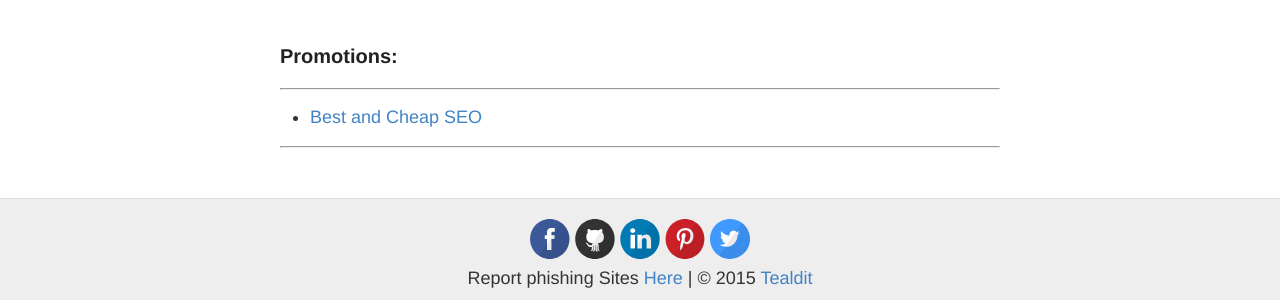
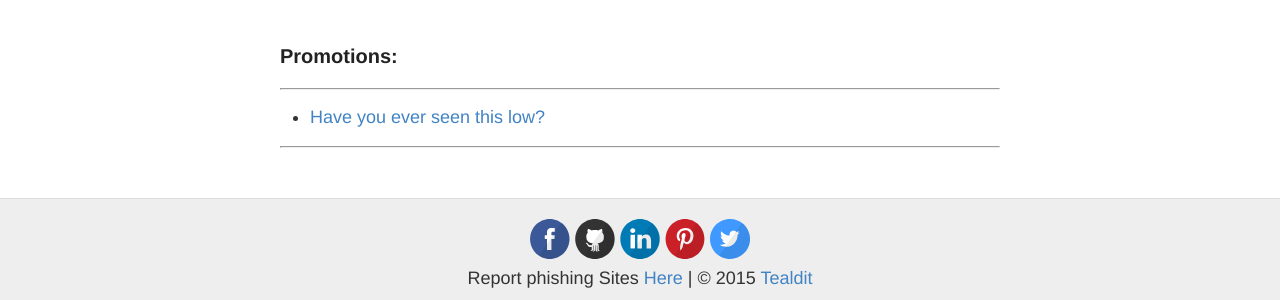
Before and after one commit to tealdit/tealdit.github.io, a Jekyll site: the page built from index.html, in a window 1280 px wide. Shown: the part 292-592 px from the top of the page. Built offline with Jekyll 4.4.1, drawn with Linux system fonts in a browser that asks for light colours; nearby versions of some CDN libraries; comment, search, counter and statistics services are not loaded.

Commit message:
Update default.html

```diff
--- a/_layouts/default.html
+++ b/_layouts/default.html
@@ -45,7 +45,7 @@
         <h3>Promotions:</h3>
         <hr/>
         <ul>
-          <li><a href="http://goo.gl/4aiocf" rel="external nofollow" target="_blank">Best and Cheap SEO</a></li>
+          <li><a href="http://goo.gl/4aiocf" rel="external nofollow" target="_blank">Have you ever seen this low?</a></li>
         </ul>
         <hr/>
 
```
